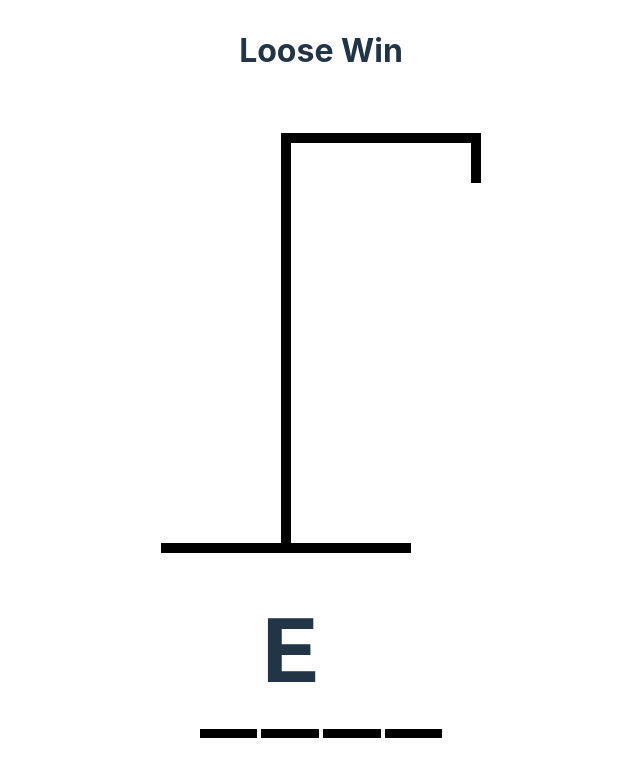
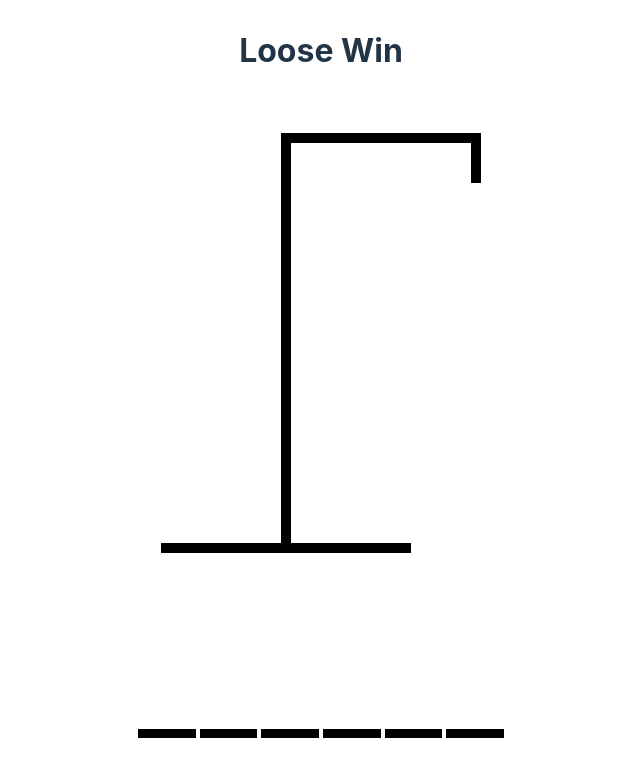
Before and after one commit to magda5281/hangman, a React (Vite) app: page / in a window 1280 px wide. Shown: the top 768 px of the page, without its empty margins (319-959 px from the left). Built offline with nearby package versions, Linux system fonts and the light colour scheme.

Commit message:
Add props to HangmanWord and type

```diff
--- a/src/App.tsx
+++ b/src/App.tsx
@@ -16,7 +16,7 @@ function App() {
     <section className="hangman_main">
       <h2>Loose Win </h2>
       <HangmanDrawing numberOfGuesses={incorrectLetters.length} />
-      <HangmanWord />
+      <HangmanWord guessedLetters={clickedLetters} wordToGuess={wordToGuess} />
       <Keyboard />
     </section>
   );
--- a/src/components/hangmanWord.tsx
+++ b/src/components/hangmanWord.tsx
@@ -1,6 +1,11 @@
-export default function HangmanWord() {
-  const word = 'test';
-  const guessedLetters = ['e'];
+type HangmanWordProps = {
+  guessedLetters: string[];
+  wordToGuess: string;
+};
+export default function HangmanWord({
+  guessedLetters,
+  wordToGuess,
+}: HangmanWordProps) {
   return (
     <div
       style={{
@@ -12,7 +17,7 @@ export default function HangmanWord() {
         fontFamily: 'monospace',
       }}
     >
-      {word.split('').map((letter, index) => (
+      {wordToGuess.split('').map((letter, index) => (
         <span style={{ borderBottom: '.1em solid black' }} key={index}>
           <span
             style={{
```
